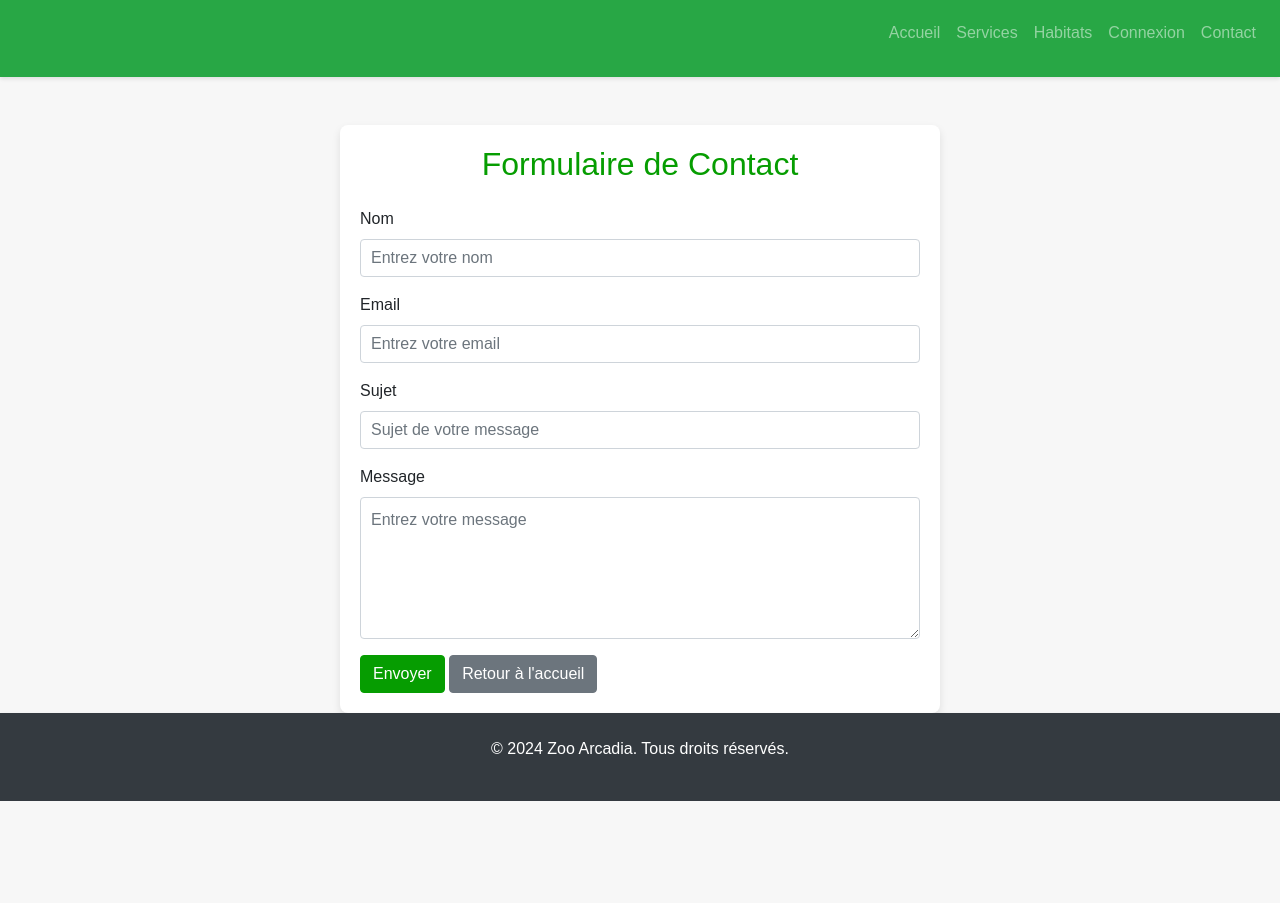
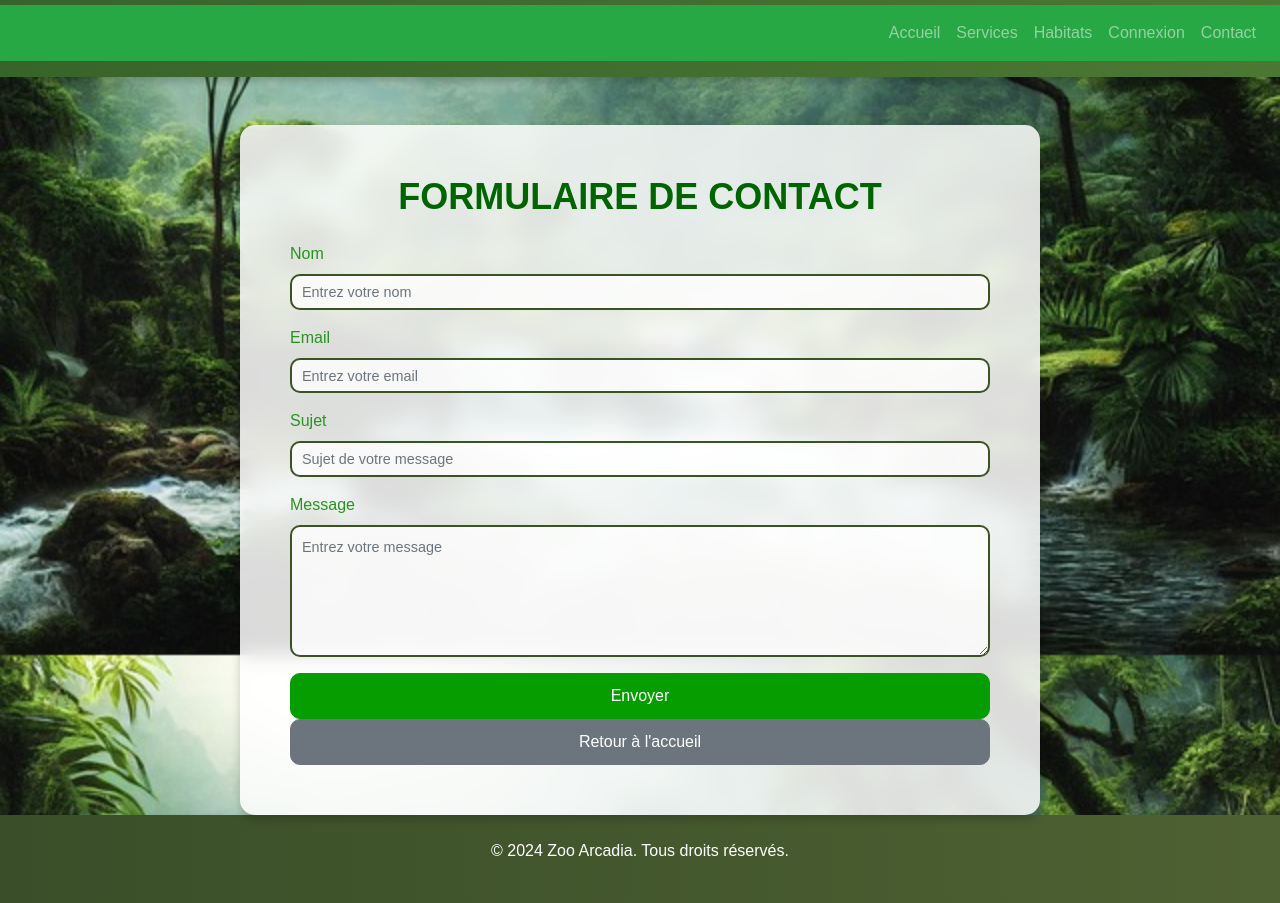
Before and after one commit to ThiamOusmane1/backarcadia, a website: page front-end/contact.html in a window 1280 px wide. Shown: the part 1053-1956 px from the top of the page. Before the commit the page ends 1854 px from the top, so only its background shows below. Drawn offline with nearby package versions, Linux system fonts and the light colour scheme.

Commit message:
modiff css contact

```diff
--- a/back-end/app.js
+++ b/back-end/app.js
@@ -23,7 +23,7 @@ const JWT_SECRET = process.env.JWT_SECRET || 'default_jwt_secret'; // Secret pou
 
 // Configuration CORS pour permettre les requêtes du frontend
 app.use(cors({
-    origin: ['http://127.0.0.1:8080', 'https://backarcadia.vercel.app'],
+    origin: ['http://127.0.0.1:8080', 'https://backarcadia.vercel.app',],
     methods: ['GET', 'POST', 'PUT', 'DELETE'],
     allowedHeaders: ['Content-Type', 'Authorization', 'Accept', 'X-Requested-With'],
     credentials: true
--- a/front-end/contact.css
+++ b/front-end/contact.css
@@ -1,26 +1,36 @@
-/* Styles généraux du site */
+/* Styles généraux du formulaire */
 body {
-    background-color: #f7f7f7;
-    font-family: Arial, sans-serif;
+    background: url('pictures/Jungle.jpg') no-repeat center center fixed;
+    background-size: cover;
+    min-height: 100vh;
+    font-family: 'Arial', sans-serif;
+    margin: 0;
+    color: #289321;
+    display: flex;
+    flex-direction: column;
+    overflow-x: hidden;
 }
 
 /* Container principal du formulaire */
 .container {
     max-width: 600px;
     margin: 0 auto;
-    padding: 20px;
-    background-color: white;
-    box-shadow: 0 4px 8px rgba(0, 0, 0, 0.1);
-    border-radius: 8px;
+    padding: 30px;
+    background-color: rgba(255, 255, 255, 0.85);
+    border-radius: 15px;
+    box-shadow: 0 4px 10px rgba(0, 0, 0, 0.2);
+    backdrop-filter: blur(10px);
 }
 
-/* Header & footer */
+/* Header et Footer */
 header, footer {
-    background-color: #f8f9fa;
+    background: linear-gradient(to right, rgba(59, 83, 35, 0.8), rgba(85, 107, 47, 0.8));
     padding: 15px 0;
-    box-shadow: 0 2px 4px rgba(0, 0, 0, 0.1);
+    box-shadow: 0 4px 8px rgba(0, 0, 0, 0.2);
+    color: blanchedalmond;
 }
 
+/* Navigation */
 .navbar-nav .nav-link {
     font-size: 16px;
     color: #069d01;
@@ -30,19 +40,43 @@ header, footer {
     color: #045d00;
 }
 
-/* Formulaire */
+/* Titre du formulaire */
 h2 {
-    color: #069d01;
+    color: #006400;
+    font-size: 2rem;
+    margin-bottom: 20px;
+    text-align: center;
+    font-weight: bold;
+    text-transform: uppercase;
 }
 
+/* Formulaire */
 .form-control {
     padding: 10px;
     font-size: 16px;
+    background-color: rgba(255, 255, 255, 0.8);
+    border: 2px solid #3b5323;
+    border-radius: 10px;
+    outline: none;
+    transition: all 0.3s ease;
+    margin-bottom: 15px;
 }
 
+.form-control:focus {
+    border-color: #006400;
+    box-shadow: 0 0 8px rgba(0, 100, 0, 0.4);
+}
+
+/* Boutons */
 .btn-primary {
     background-color: #069d01;
     border-color: #069d01;
+    padding: 12px;
+    font-size: 1.2rem;
+    border-radius: 10px;
+    width: 100%;
+    color: white;
+    transition: background-color 0.3s ease;
 }
 
 .btn-primary:hover {
@@ -50,10 +84,13 @@ h2 {
     border-color: #045d00;
 }
 
-/* Bouton Retour */
 .btn-secondary {
     background-color: #6c757d;
     border-color: #6c757d;
+    padding: 12px;
+    font-size: 1.2rem;
+    border-radius: 10px;
+    width: 100%;
 }
 
 .btn-secondary:hover {
@@ -81,12 +118,51 @@ footer ul li a:hover {
     color: #045d00;
 }
 
+/* Message d'erreur */
+.invalid-feedback {
+    color: #d9534f;
+    font-size: 0.9rem;
+}
+
 /* Mobile-first */
 @media (max-width: 576px) {
     .container {
-        padding: 15px;
+        padding: 20px;
     }
+
     h2 {
         font-size: 1.5rem;
     }
 }
+
+/* Tablette */
+@media (min-width: 768px) {
+    .container {
+        padding: 40px;
+    }
+
+    h2 {
+        font-size: 1.75rem;
+    }
+
+    .form-control {
+        font-size: 0.9rem;
+    }
+
+    .btn-primary, .btn-secondary {
+        font-size: 1rem;
+        padding: 10px;
+    }
+}
+
+/* Desktop */
+@media (min-width: 1024px) {
+    h2 {
+        font-size: 2.25rem;
+    }
+
+    .container {
+        max-width: 800px;
+        padding: 50px;
+    }
+}
--- a/front-end/js/login.js
+++ b/front-end/js/login.js
@@ -16,7 +16,7 @@ document.addEventListener('DOMContentLoaded', () => {
         console.log("Formulaire soumis avec", { email, password }); // Ajout d'un message de débogage
 
         // Requête pour se connecter et recevoir un token JWT
-        fetch('/api/login', {
+        fetch('https://backarcadia.vercel.app/api/login', {
             method: 'POST',
             mode: 'cors',
             headers: {
@@ -38,7 +38,7 @@ document.addEventListener('DOMContentLoaded', () => {
             console.log("Token JWT reçu:", data.token); // Ajout d'un message de débogage
 
             // Ensuite, demander le rôle de l'utilisateur avec le token
-            return fetch('/api/auth/getUserRole', {
+            return fetch('https://backarcadia.vercel.app/api/auth/getUserRole', {
                 method: 'GET',
                 mode: 'cors',
                 headers: {
--- a/front-end/script.js
+++ b/front-end/script.js
@@ -2,7 +2,7 @@ document.addEventListener('DOMContentLoaded', () => {
     const animalGallery = document.getElementById('animal-gallery');
 
     function fetchAnimals(habitatName) {
-        fetch(`/api/animals?habitat=${encodeURIComponent(habitatName)}`, {
+        fetch(` http://localhost:3002/api/animals?habitat=${encodeURIComponent(habitatName)}`, {
             method: 'GET',
             mode: 'cors',  // Ajout de CORS
             headers: {
@@ -44,7 +44,7 @@ document.addEventListener('DOMContentLoaded', () => {
     });
 
     function fetchAnimalDetails(animalId) {
-        fetch(`/api/animal-details?id=${encodeURIComponent(animalId)}`, {
+        fetch(` http://localhost:3002/api/animal-details?id=${encodeURIComponent(animalId)}`, {
             method: 'GET',
             mode: 'cors',  // Ajout de CORS
             headers: {
@@ -79,7 +79,7 @@ document.addEventListener('DOMContentLoaded', () => {
     function updateConsultationCounter(animalId) {
 
         console.log('Animal ID:', animalId);
-        fetch('/api/update-counter', {
+        fetch(' http://localhost:3002/api/update-counter', {
             method: 'POST',
             mode: 'cors',  // Ajout de CORS
             headers: {
```
Also changed, not shown: back-end/models/animals.js (+1 -7 lines), package.json (deleted, +0 -28 lines).
